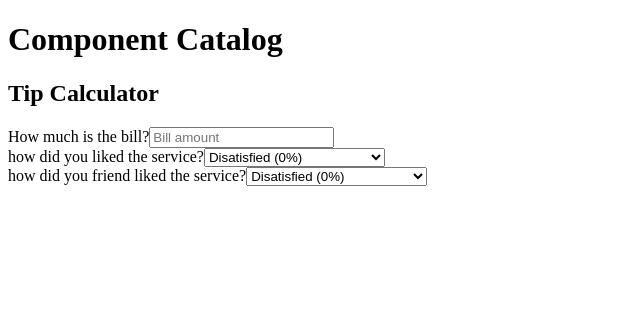
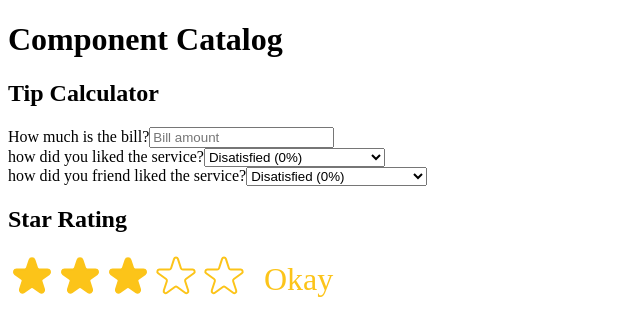
Before and after one commit to biancavlz/component-catalog, a React (Create React App) app: page / in a window 1280 px wide. Shown: the top 336 px of the page, without its empty margins (0-640 px from the left). Built offline with nearby package versions, Linux system fonts and the light colour scheme.

Commit message:
Add star rating component

```diff
--- a/src/App.js
+++ b/src/App.js
@@ -1,10 +1,20 @@
 import TipCalculator from "./components/tipCalcuator/TipCalculator";
+import Rating from "./components/starRating/Rating";
 
 function App() {
   return (
     <div>
       <h1>Component Catalog</h1>
-      <TipCalculator />
+      <div>
+        <TipCalculator />
+      </div>
+      <div>
+        <Rating
+          maxRating={5}
+          messages={["Terrible", "Bad", "Okay", "Good", "Amazing"]}
+          defaultRating={3}
+        />
+      </div>
     </div>
   );
 }
--- /dev/null
+++ b/src/components/starRating/Rating.js
@@ -0,0 +1,117 @@
+import { useState } from "react";
+import Proptypes from "prop-types";
+
+const containerStyle = {
+  display: "flex",
+  alignItems: "center",
+  gap: "16px",
+};
+
+const starContainerStyle = {
+  display: "flex",
+};
+
+StarRating.propTypes = {
+  maxRating: Proptypes.number,
+  color: Proptypes.string,
+  size: Proptypes.number,
+  messages: Proptypes.array,
+  defaultRating: Proptypes.number,
+  onSetRating: Proptypes.func,
+};
+
+function StarRating({
+  maxRating = 5,
+  color = "#fcc419",
+  size = 48,
+  messages = [],
+  defaultRating = 0,
+  onSetRating,
+}) {
+  const [rating, setRating] = useState(defaultRating);
+  const [tempRating, setTempRating] = useState(0);
+
+  function handleRating(rate) {
+    setRating(rate);
+    onSetRating(rate);
+  }
+
+  const textStyle = {
+    lineHeight: "1",
+    margin: "0",
+    color,
+    fontSize: `${size / 1.5}px`,
+  };
+
+  return (
+    <div>
+      <h2>Star Rating</h2>
+      <div style={containerStyle}>
+        <div style={starContainerStyle}>
+          {Array.from({ length: maxRating }, (_, i) => (
+            <Star
+              key={i}
+              onRate={() => handleRating(i + 1)}
+              onHoverIn={() => setTempRating(i + 1)}
+              onHoverOut={() => setTempRating(0)}
+              full={tempRating ? tempRating >= i + 1 : rating >= i + 1}
+              color={color}
+              size={size}
+            />
+          ))}
+        </div>
+        <p style={textStyle}>
+          {messages.length === maxRating
+            ? messages[tempRating ? tempRating - 1 : rating - 1]
+            : tempRating || rating || ""}
+        </p>
+      </div>
+    </div>
+  );
+}
+
+function Star({ onRate, full, onHoverIn, onHoverOut, color, size }) {
+  const starStyle = {
+    width: `${size}px`,
+    heigth: `${size}px`,
+    display: "block",
+    cursor: "pointer",
+  };
+
+  return (
+    <span
+      role="button"
+      style={starStyle}
+      onClick={onRate}
+      onMouseEnter={onHoverIn}
+      onMouseLeave={onHoverOut}
+    >
+      {full ? (
+        <svg
+          xmlns="http://www.w3.org/2000/svg"
+          viewBox="0 0 20 20"
+          fill={color}
+          stroke={color}
+        >
+          <path d="M9.049 2.927c.3-.921 1.603-.921 1.902 0l1.07 3.292a1 1 0 00.95.69h3.462c.969 0 1.371 1.24.588 1.81l-2.8 2.034a1 1 0 00-.364 1.118l1.07 3.292c.3.921-.755 1.688-1.54 1.118l-2.8-2.034a1 1 0 00-1.175 0l-2.8 2.034c-.784.57-1.838-.197-1.539-1.118l1.07-3.292a1 1 0 00-.364-1.118L2.98 8.72c-.783-.57-.38-1.81.588-1.81h3.461a1 1 0 00.951-.69l1.07-3.292z" />
+        </svg>
+      ) : (
+        <svg
+          xmlns="http://www.w3.org/2000/svg"
+          fill="none"
+          viewBox="0 0 24 24"
+          stroke={color}
+        >
+          <path
+            strokeLinecap="round"
+            strokeLinejoin="round"
+            strokeWidth="{2}"
+            d="M11.049 2.927c.3-.921 1.603-.921 1.902 0l1.519 4.674a1 1 0 00.95.69h4.915c.969 0 1.371 1.24.588 1.81l-3.976 2.888a1 1 0 00-.363 1.118l1.518 4.674c.3.922-.755 1.688-1.538 1.118l-3.976-2.888a1 1 0 00-1.176 0l-3.976 2.888c-.783.57-1.838-.197-1.538-1.118l1.518-4.674a1 1 0 00-.363-1.118l-3.976-2.888c-.784-.57-.38-1.81.588-1.81h4.914a1 1 0 00.951-.69l1.519-4.674z"
+          />
+        </svg>
+      )}
+    </span>
+  );
+}
+
+export default StarRating;
```
